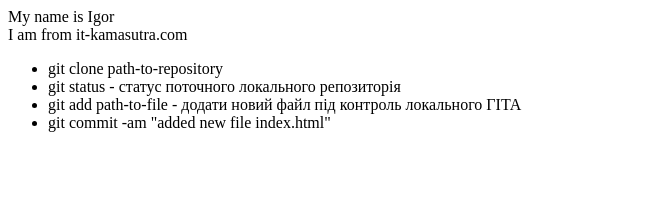
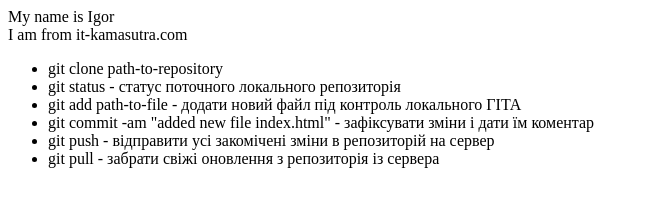
Before and after one commit to igor333gatana/git-lesson, a plain HTML site: page index.html in a window 1280 px wide. Shown: the whole page, without its empty margins (0-649 px from the left). Drawn offline with Linux system fonts and the light colour scheme.

Commit message:
added push-pull instructions to html

```diff
--- a/index.html
+++ b/index.html
@@ -6,7 +6,9 @@
         <li>git clone path-to-repository</li>
         <li>git status - статус поточного локального репозиторія</li>
         <li>git add path-to-file - додати новий файл під контроль локального ГІТА</li>
-        <li>git commit -am "added new file index.html"</li>
+        <li>git commit -am "added new file index.html" - зафіксувати зміни і дати їм коментар</li>
+        <li>git push - відправити усі закомічені зміни в репозиторій на сервер</li>
+        <li>git pull - забрати свіжі оновлення з репозиторія із сервера</li>
 
     </ul>
 </div>
```
